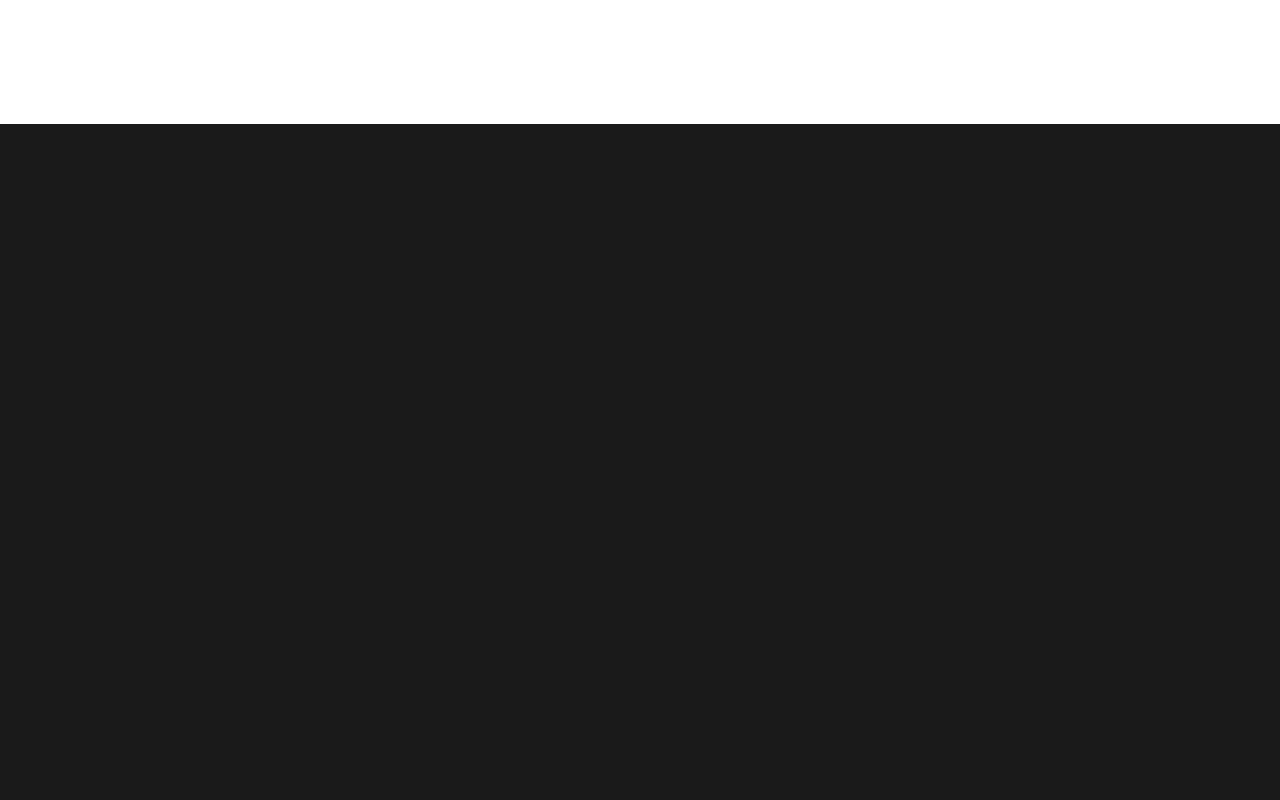
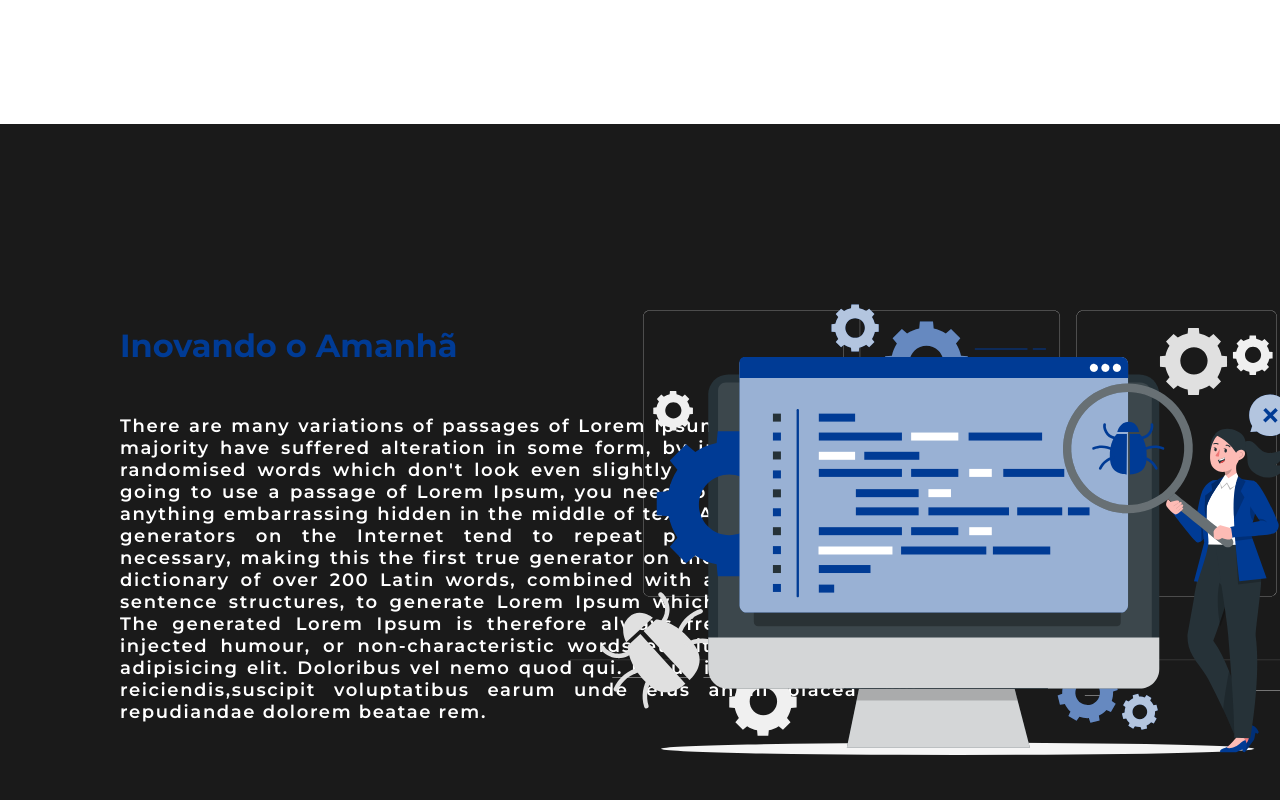
Before and after one commit to OfficeEye/project, a website: page web-data-viz-api/site/public/index.html in a window 1280 px wide. Shown: the part 660-1460 px from the top of the page. Drawn offline with Linux system fonts and the light colour scheme.

Commit message:
adicionando conteudo sobre o projeto

```diff
--- a/web-data-viz-api/site/public/index.html
+++ b/web-data-viz-api/site/public/index.html
@@ -50,7 +50,16 @@
 
 
       <section class="about-we">
-
+        <div class="column-1">
+          <h1>Inovando o Amanhã</h1>
+          <span>
+            There are many variations of passages of Lorem Ipsum available, but the majority have suffered alteration in some form, by injected humour, or randomised words which don't look even slightly believable. If you are going to use a passage of Lorem Ipsum, you need to be sure there isn't anything embarrassing hidden in the middle of text. All the Lorem Ipsum generators on the Internet tend to repeat predefined chunks as necessary, making this the first true generator on the Internet. It uses a dictionary of over 200 Latin words, combined with a handful of model sentence structures, to generate Lorem Ipsum which looks reasonable. The generated Lorem Ipsum is therefore always free from repetition, injected humour, or non-characteristic words etc.sit amet consectetur adipisicing elit. Doloribus vel nemo quod qui. Minus ipsum nulla officiis, reiciendis,suscipit voluptatibus earum unde eius animi placeat aut repudiandae
+            dolorem beatae rem.
+          </span>
+        </div>
+        <div class="column-2">
+          <img src="assets/svg/computer-icon-2.svg" alt="">
+        </div>
       </section>
 
 
```
